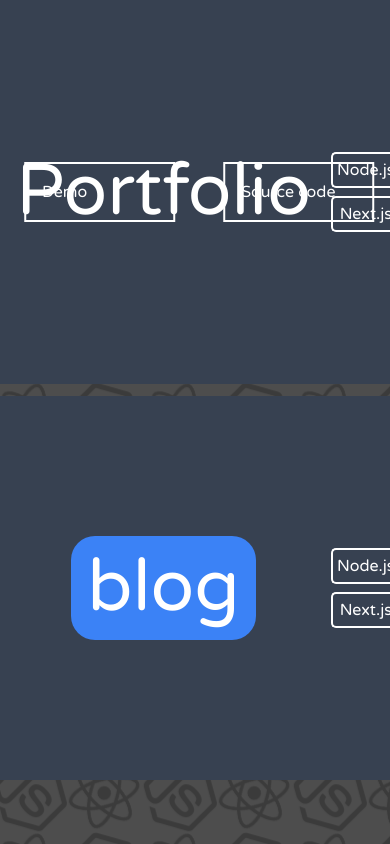
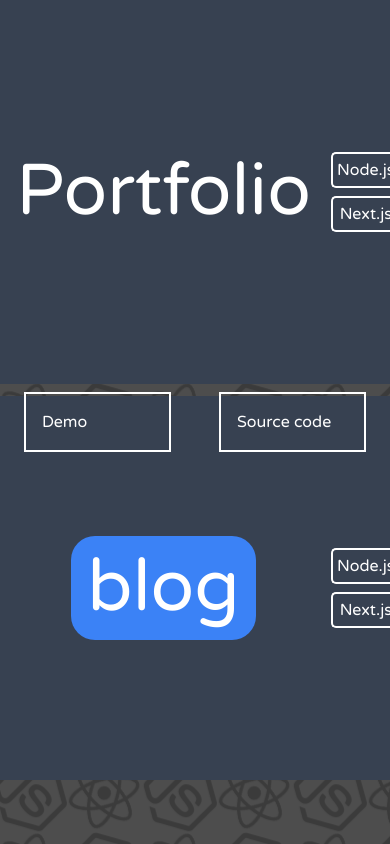
Before and after one commit to lukasz-sz96/portfolio, a Next.js app: page /projects in a window 390 px wide. Built offline with nearby package versions, Linux system fonts and the light colour scheme; what @jinsung.lim/tailwindcss-filters would draw is missing.

Commit message:
Fix projects external links

```diff
--- a/components/Card.jsx
+++ b/components/Card.jsx
@@ -10,6 +10,8 @@ const Card = ({
   children,
   demo,
   source,
+  small,
+  red
 }) => {
   const [isHovering, setIsHovering] = useState(false);
 
@@ -20,6 +22,7 @@ const Card = ({
   const Options = () => {
     return (
       <>
+      {demo && (
         <motion.a
           target="_blank"
           href={demo}
@@ -29,11 +32,13 @@ const Card = ({
             color: "rgba(0,0,0,1)",
           }}
           transition={{ duration: 0.2 }}
-          className="w-full flex border-white border-2 p-4 m-6 text-center"
+          className="w-full flex border-white border-2 p-4 m-6"
         >
           Demo
         </motion.a>
-        <Link href={source}>
+      )}
+
+        <Link replace href={source}>
           <motion.a
           target="_blank"
           href={source}
@@ -53,7 +58,7 @@ const Card = ({
   };
 
   return (
-    <Link href={`${href ? href : ""}`}>
+
       <motion.div
         onMouseEnter={() => {
           handleMouse();
@@ -69,8 +74,9 @@ const Card = ({
         exit={{ opacity: 0, scale: 0.5 }}
         className={`${
           gradient && "gradient"
-        } md:w-${size} h-96 bg-gray-700 mb-3 md:m-3 min-w-min text-left text-white flex flex-row flex-wrap relative`}
+        } md:w-${size} h-${small ? '48' : '96'} ${red ? 'bg-red-700' : 'bg-gray-700'} mb-3 md:m-3 min-w-min text-left text-white flex flex-row flex-wrap`}
       >
+        <Link href={`${href ? href : ""}`}>
         <div
           className={`flex flex-row w-full transition-all ${
             isHovering && source && "filter filter-blur-10"
@@ -78,13 +84,14 @@ const Card = ({
         >
           {children}
         </div>
+        </Link>
         {isHovering && (
           <div className="flex flex-row w-full absolute top-1/2 right-1/2 transform translate-x-1/2 -translate-y-1/2 z-50">
             {source && <Options />}
           </div>
         )}
       </motion.div>
-    </Link>
+
   );
 };
 
```
